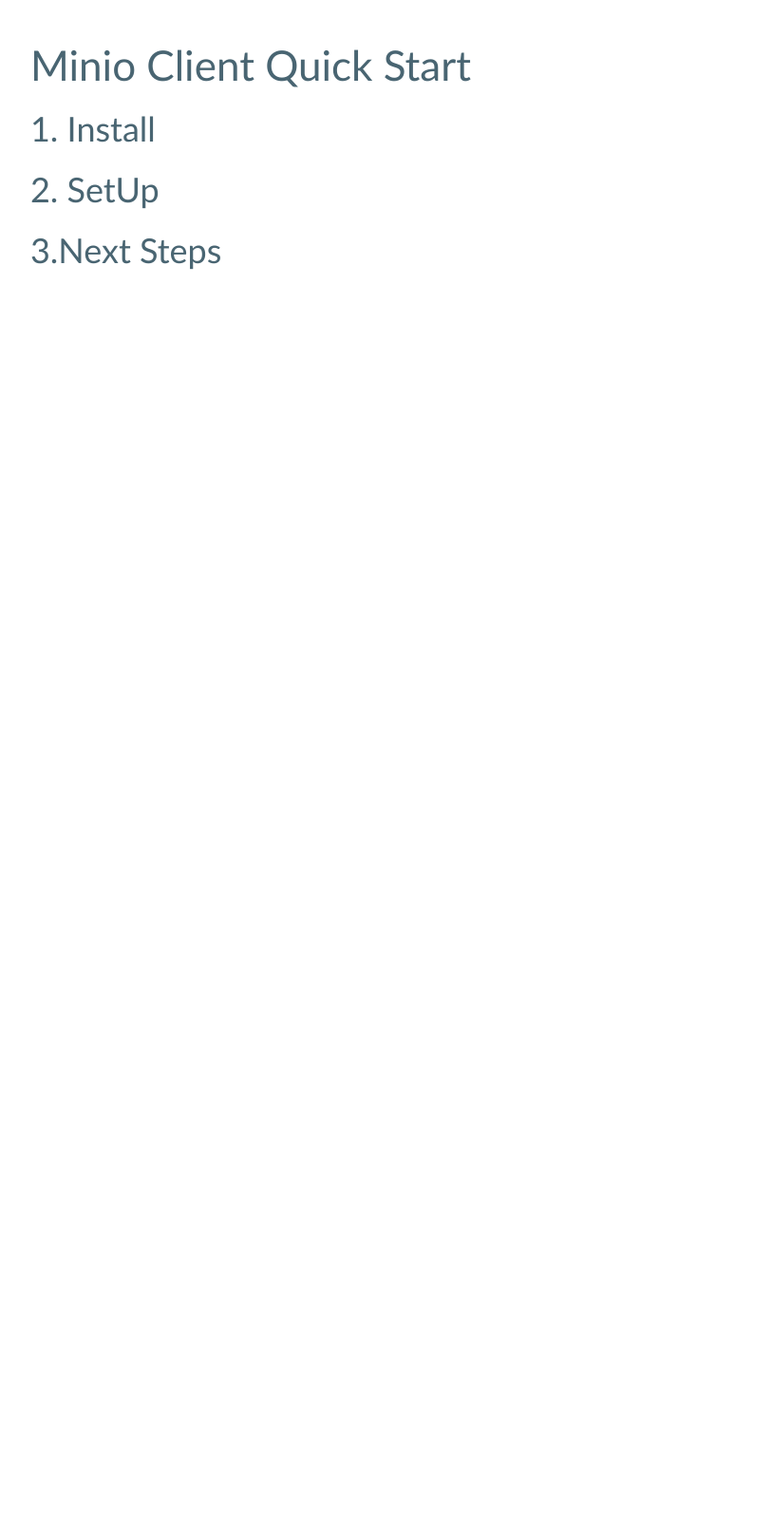
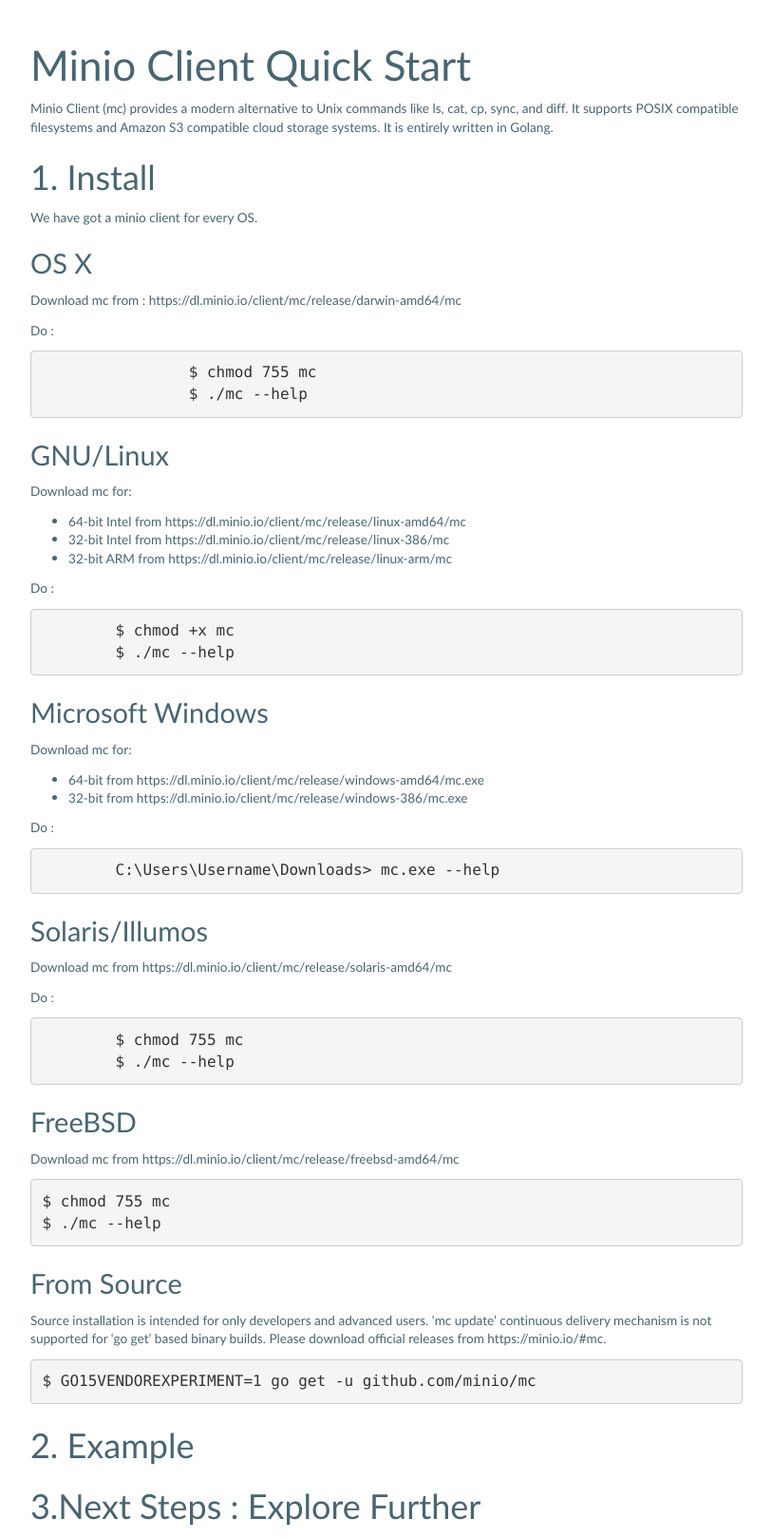
Before and after one commit to manjeshpv/docs.minio.io, a Jekyll site: the page built from _posts/2016-03-14-minio-client.markdown, in a window 1280 px wide. Shown: the whole page at 95% size, without its empty margins (38-851 px from the left). Built offline with Jekyll 4.4.1, drawn with Linux system fonts in a browser that asks for light colours; nearby versions of some CDN libraries; Markdown is read by kramdown in place of the engine named in the settings; before the commit the page ends 900 px from its top, so only the background shows below that.

Commit message:
Update content

```diff
--- a/_posts/2016-03-14-minio-client.markdown
+++ b/_posts/2016-03-14-minio-client.markdown
@@ -11,17 +11,74 @@
 
 # Minio Client Quick Start
 
+Minio Client (mc) provides a modern alternative to Unix commands like ls, cat, cp, sync, and diff. It supports POSIX compatible filesystems and Amazon S3 compatible cloud storage systems. It is entirely written in Golang.
+
 
 ##1. Install
 
+We have got a minio client for every OS.
+
+### OS X
+
+Download mc from  : https://dl.minio.io/client/mc/release/darwin-amd64/mc
+
+Do :
+
+			$ chmod 755 mc
+			$ ./mc --help
+
+### GNU/Linux
+
+Download mc for:
+
+* 64-bit Intel from https://dl.minio.io/client/mc/release/linux-amd64/mc
+* 32-bit Intel from https://dl.minio.io/client/mc/release/linux-386/mc
+* 32-bit ARM from https://dl.minio.io/client/mc/release/linux-arm/mc
+
+Do :
+
+		$ chmod +x mc
+		$ ./mc --help
+
+### Microsoft Windows
+
+Download mc for:
+
+* 64-bit from https://dl.minio.io/client/mc/release/windows-amd64/mc.exe
+* 32-bit from https://dl.minio.io/client/mc/release/windows-386/mc.exe
+
+Do :
+
+		C:\Users\Username\Downloads> mc.exe --help
+
+### Solaris/Illumos
+
+Download mc from https://dl.minio.io/client/mc/release/solaris-amd64/mc
+
+Do :
+
+		$ chmod 755 mc
+		$ ./mc --help
+
+### FreeBSD
+
+Download mc from https://dl.minio.io/client/mc/release/freebsd-amd64/mc
+
+	$ chmod 755 mc
+	$ ./mc --help
+
+### From Source
+
+Source installation is intended for only developers and advanced users. ‘mc update’ continuous delivery mechanism is not supported for ‘go get’ based binary builds. Please download official releases from https://minio.io/#mc.
 
 
+	$ GO15VENDOREXPERIMENT=1 go get -u github.com/minio/mc
 
-##2. SetUp
+##2. Example
 
 
 
 
 
 
-## 3.Next Steps
+## 3.Next Steps : Explore Further
--- a/_posts/2016-03-17-minio-nodejs-apis.markdown
+++ b/_posts/2016-03-17-minio-nodejs-apis.markdown
@@ -10,4 +10,4 @@
 #Node JS API Reference
 
 
- Coming Soon.
+ Coming Soon. <!-- Rushan can you make a nice coming soon placeholder we can put for now and publish the site? >
--- a/_posts/2016-03-17-minio-nodejs-bestpractice.markdown
+++ b/_posts/2016-03-17-minio-nodejs-bestpractice.markdown
@@ -11,3 +11,5 @@
 #Node JS Best Practices
 
 Coming Soon
+
+<!-- Rushan can you make a nice coming soon placeholder we can put for now and publish the site? >
```
Also changed, not shown: _posts/2016-01-15-minio-nodejs.markdown (+15 -1 lines), _posts/2016-03-14-minio-server.markdown (+48 -2 lines), _posts/2016-03-18-minio-client-recipes.markdown (added, +27 -0 lines), hidden.html (deleted, +0 -7 lines).
